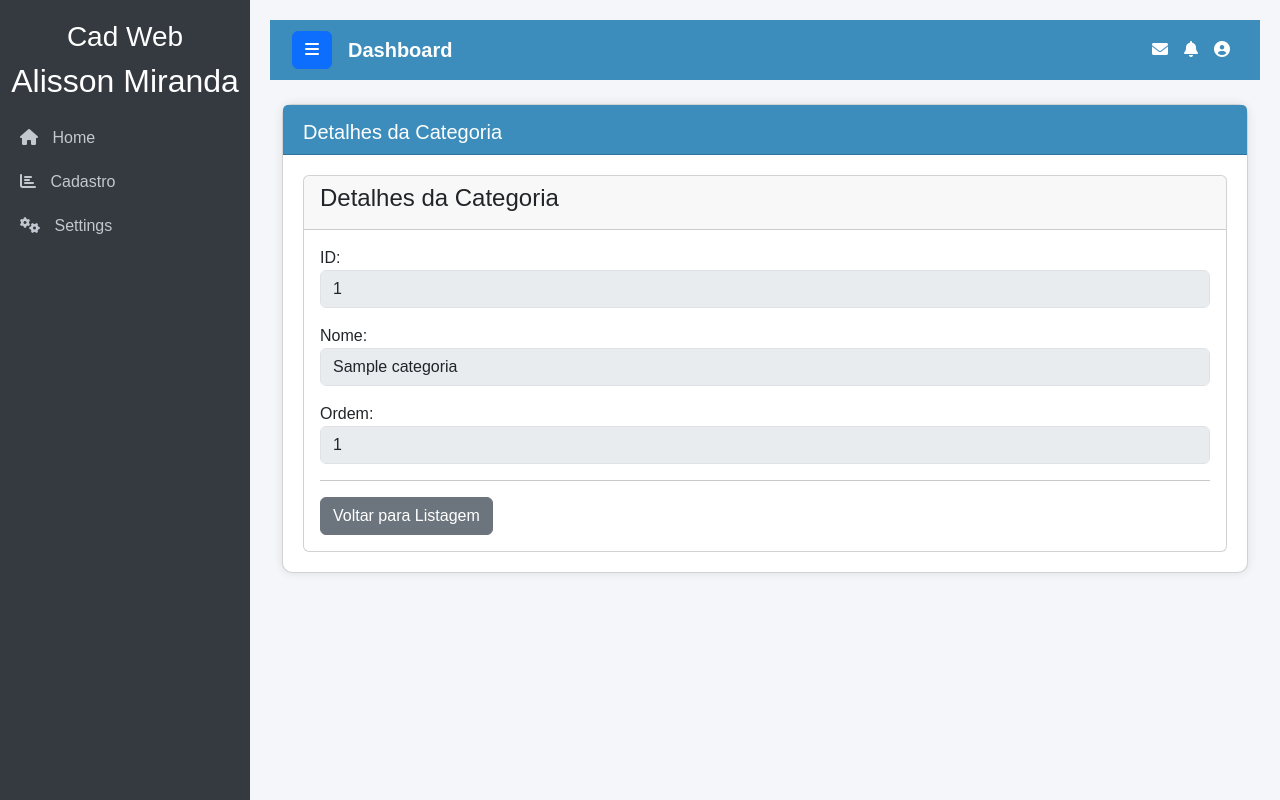
After one commit to amiranda-dev/final-project-Django, a Django app: page /categoria/detalhes/1/ in a window 1280 px wide. The commit adds this page. Run offline with Django 4.2, Linux system fonts and the light colour scheme; tables that the repository leaves empty hold one stand-in row (values such as "Sample post"); some libraries are stand-ins or nearby versions.

Commit message:
novos arquivos

```diff
--- a/home/urls.py
+++ b/home/urls.py
@@ -5,4 +5,7 @@ urlpatterns = [
     path('', views.index, name="index"),
     path('categoria/', views.categoria, name="categoria"),
     path('categoria/form', views.form_categoria, name="form_categoria"),
+    path('categoria/editar/<int:id>/', views.editar_categoria, name="editar_categoria"),
+    path('categoria/detalhes/<int:id>/', views.detalhes_categoria, name="detalhes_categoria"),
+    path('categoria/remover/<int:id>/', views.remover_categoria, name="remover_categoria"),
 ]
--- a/home/views.py
+++ b/home/views.py
@@ -1,24 +1,28 @@
 from django.shortcuts import render, redirect
+
 from .models import *
+
 from .forms import *
 
+from django .contrib import messages
 
 def index(request):
     return render(request,'index.html')
-
 
 def categoria(request):
     contexto = {
         'lista': Categoria.objects.all().order_by('-id'),
     }
-    return render(request, 'categoria/lista.html', contexto)
+    return render(request, 'categoria/lista.html',contexto)
 
 
+# Formulário de Categoria
 def form_categoria(request):
     if request.method == 'POST':
        form = CategoriaForm(request.POST) # instancia o modelo com os dados do form
        if form.is_valid():# faz a validação do formulário
             form.save() # salva a instancia do modelo no banco de dados
+            messages.success(request, 'Categoria cadastrada com sucesso!')
             return redirect('categoria') # redireciona para a listagem
     else:# método é get, novo registro
         form = CategoriaForm() # formulário vazio
@@ -26,3 +30,36 @@ def form_categoria(request):
         'form':form,
     }
     return render(request, 'categoria/formulario.html', contexto)
+
+
+# Editar Categoria
+def editar_categoria(request, id):
+    try:
+        categoria = Categoria.objects.get(pk=id)
+    except Categoria.DoesNotExist:
+        # Caso o registro não seja encontrado, exibe a mensagem de erro
+        messages.error(request, 'Registro não encontrado')
+        return redirect('categoria')  # Redireciona para a listagem
+
+    if request.method == 'POST':
+        # combina os dados do formulário submetido com a instância do objeto existente, permitindo editar seus valores.
+        form = CategoriaForm(request.POST, instance=categoria)
+        if form.is_valid():
+            categoria = form.save() # save retorna o objeto salvo
+            messages.success(request, 'Operação realizada com Sucesso')
+            return redirect('categoria') # redireciona para a listagem
+    else:
+         form = CategoriaForm(instance=categoria)
+    return render(request, 'categoria/formulario.html', {'form': form,})
+
+
+# View para exibir detalhes
+def detalhes_categoria(request, id):
+    categoria = Categoria.objects.get(pk=id) # Busca a categoria no banco [cite: 12]
+    return render(request, 'categoria/detalhes.html', {'item': categoria})
+
+# View para remover categoria
+def remover_categoria(request, id):
+    categoria = Categoria.objects.get(pk=id)
+    categoria.delete() # Exclui o registro
+    return redirect('categoria') # Redireciona para listagem
--- a/pweb/settings.py
+++ b/pweb/settings.py
@@ -84,6 +84,7 @@ DATABASES = {
 
 
 
+
 # Password validation
 # https://docs.djangoproject.com/en/4.2/ref/settings/#auth-password-validators
 
--- a/pweb/urls.py
+++ b/pweb/urls.py
@@ -17,7 +17,6 @@ Including another URLconf
 from django.contrib import admin
 from django.urls import path, include
 
-
 urlpatterns = [
     path('', include('home.urls')),
     path('admin/', admin.site.urls),
--- /dev/null
+++ b/templates/categoria/detalhes.html
@@ -0,0 +1,27 @@
+{% extends 'base.html' %}
+
+{% block titulo_conteudo %} Detalhes da Categoria {% endblock %}
+
+{% block conteudo %}
+<div class="card">
+    <div class="card-header">
+        <h4>Detalhes da Categoria</h4>
+    </div>
+    <div class="card-body">
+        <div class="form-group mb-3">
+            <label>ID:</label>
+            <input type="text" class="form-control" value="{{ item.id }}" disabled>
+        </div>
+        <div class="form-group mb-3">
+            <label>Nome:</label>
+            <input type="text" class="form-control" value="{{ item.nome }}" disabled>
+        </div>
+        <div class="form-group mb-3">
+            <label>Ordem:</label>
+            <input type="text" class="form-control" value="{{ item.ordem }}" disabled>
+        </div>
+        <hr>
+        <a href="{% url 'categoria' %}" class="btn btn-secondary">Voltar para Listagem</a>
+    </div>
+</div>
+{% endblock %}
--- a/templates/menu.html
+++ b/templates/menu.html
@@ -6,7 +6,7 @@
         <a href="#" class="nav-link"><i class="fas fa-chart-bar"></i> <span>Cadastro</span></a>
         <ul class="submenu nav flex-column">
             <li class="nav-item">
-                <a href={% url "categoria" %} class="nav-link">Categorias</a>
+                <a href="{% url "categoria" %}" class="nav-link">Categorias</a>
             </li>
 
             <li class="nav-item">
```
Also changed, not shown: home/forms.py (+13 -0 lines), templates/categoria/formulario.html (+13 -12 lines), templates/categoria/lista.html (+14 -20 lines), home/migrations/0001_initial.py, home/models.py (line endings or trailing spaces).
